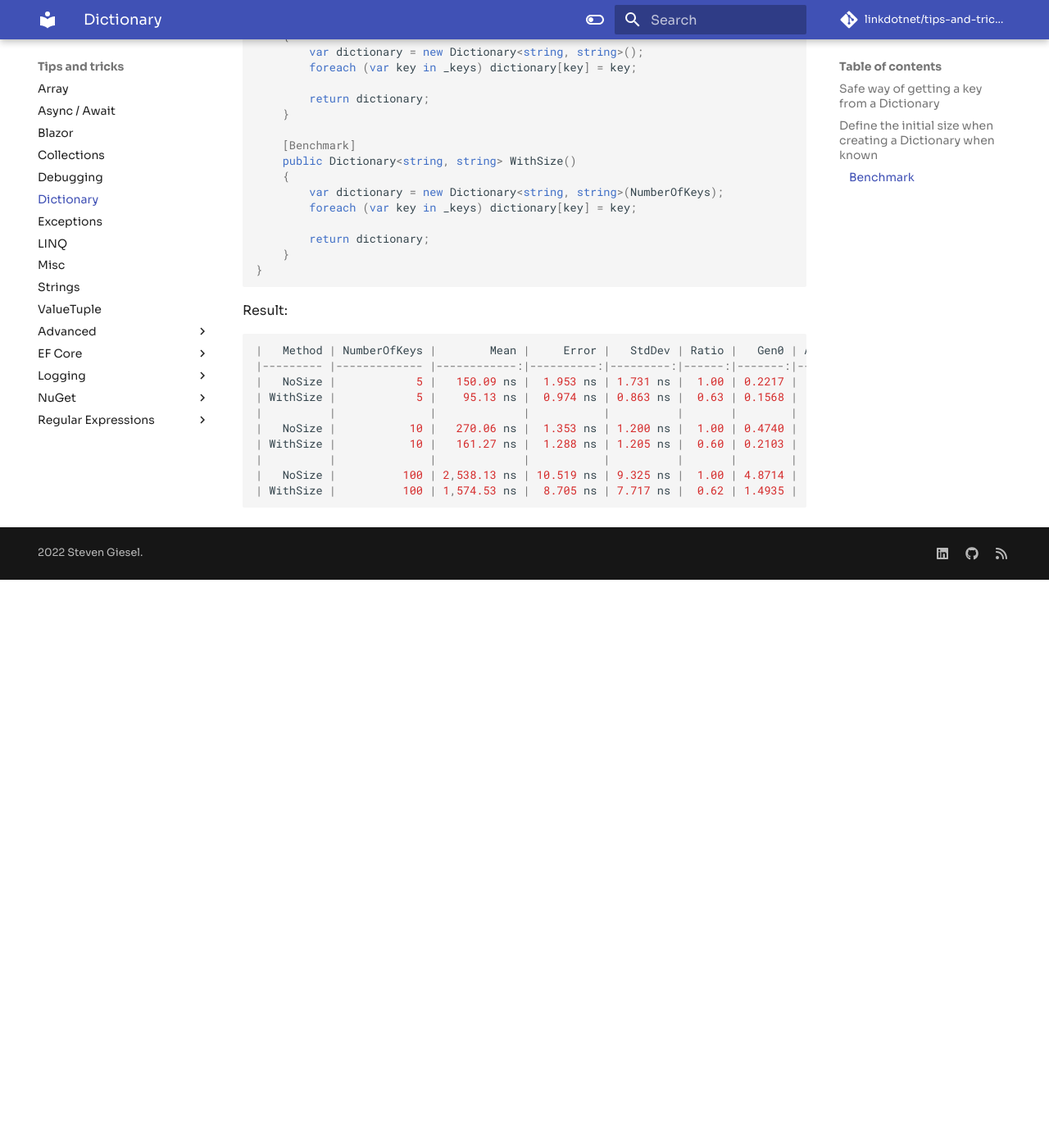
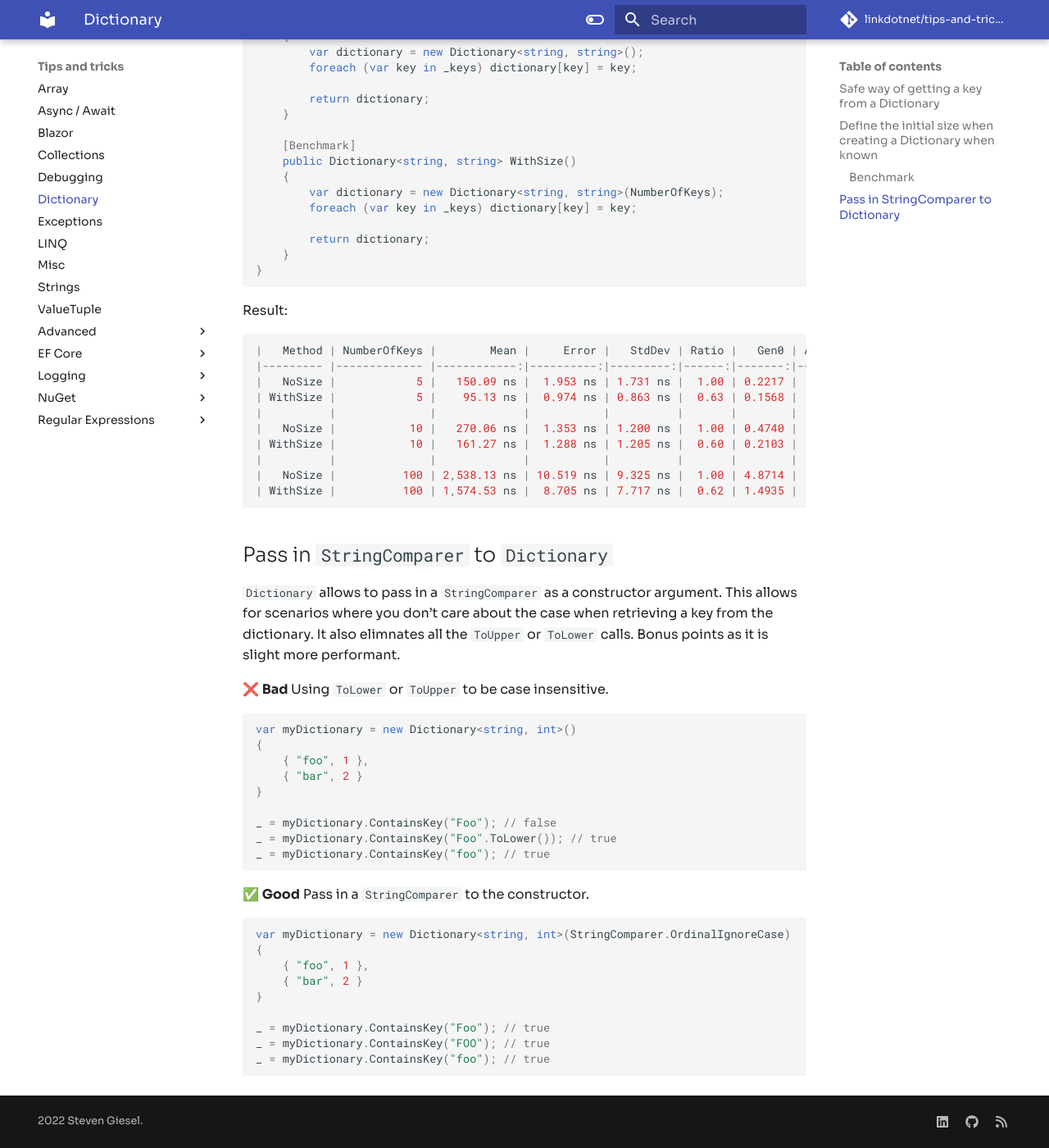
Before and after one commit to linkdotnet/tips-and-tricks, an MkDocs documentation site: the page built from docs/dictionary.md, in a window 1280 px wide and 1400 px high, scrolled down 1738 px. Shown: the whole window at 82% size. Built offline with MkDocs 1.6.1 and Material for MkDocs 9.7.7, drawn with Linux system fonts in a browser that asks for light colours; comment, search, counter and statistics services are not loaded; before the commit the page ends 2445 px from its top, so only the background shows below that.

Commit message:
Added StringComparer for DIctionary

````diff
--- a/docs/dictionary.md
+++ b/docs/dictionary.md
@@ -91,3 +91,32 @@ Result:
 |   NoSize |          100 | 2,538.13 ns | 10.519 ns | 9.325 ns |  1.00 | 4.8714 |   10192 B |        1.00 |
 | WithSize |          100 | 1,574.53 ns |  8.705 ns | 7.717 ns |  0.62 | 1.4935 |    3128 B |        0.31 |
 ```
+
+## Pass in `StringComparer` to `Dictionary`
+`Dictionary` allows to pass in a `StringComparer` as a constructor argument. This allows for scenarios where you don't care about the case when retrieving a key from the dictionary. It also elimnates all the `ToUpper` or `ToLower` calls. Bonus points as it is slight more performant.
+
+❌ **Bad** Using `ToLower` or `ToUpper` to be case insensitive.
+```csharp
+var myDictionary = new Dictionary<string, int>()
+{
+    { "foo", 1 },
+    { "bar", 2 }
+}
+
+_ = myDictionary.ContainsKey("Foo"); // false
+_ = myDictionary.ContainsKey("Foo".ToLower()); // true
+_ = myDictionary.ContainsKey("foo"); // true
+```
+
+✅ **Good** Pass in a `StringComparer` to the constructor.
+```csharp
+var myDictionary = new Dictionary<string, int>(StringComparer.OrdinalIgnoreCase)
+{
+    { "foo", 1 },
+    { "bar", 2 }
+}
+
+_ = myDictionary.ContainsKey("Foo"); // true
+_ = myDictionary.ContainsKey("FOO"); // true
+_ = myDictionary.ContainsKey("foo"); // true
+```
````
